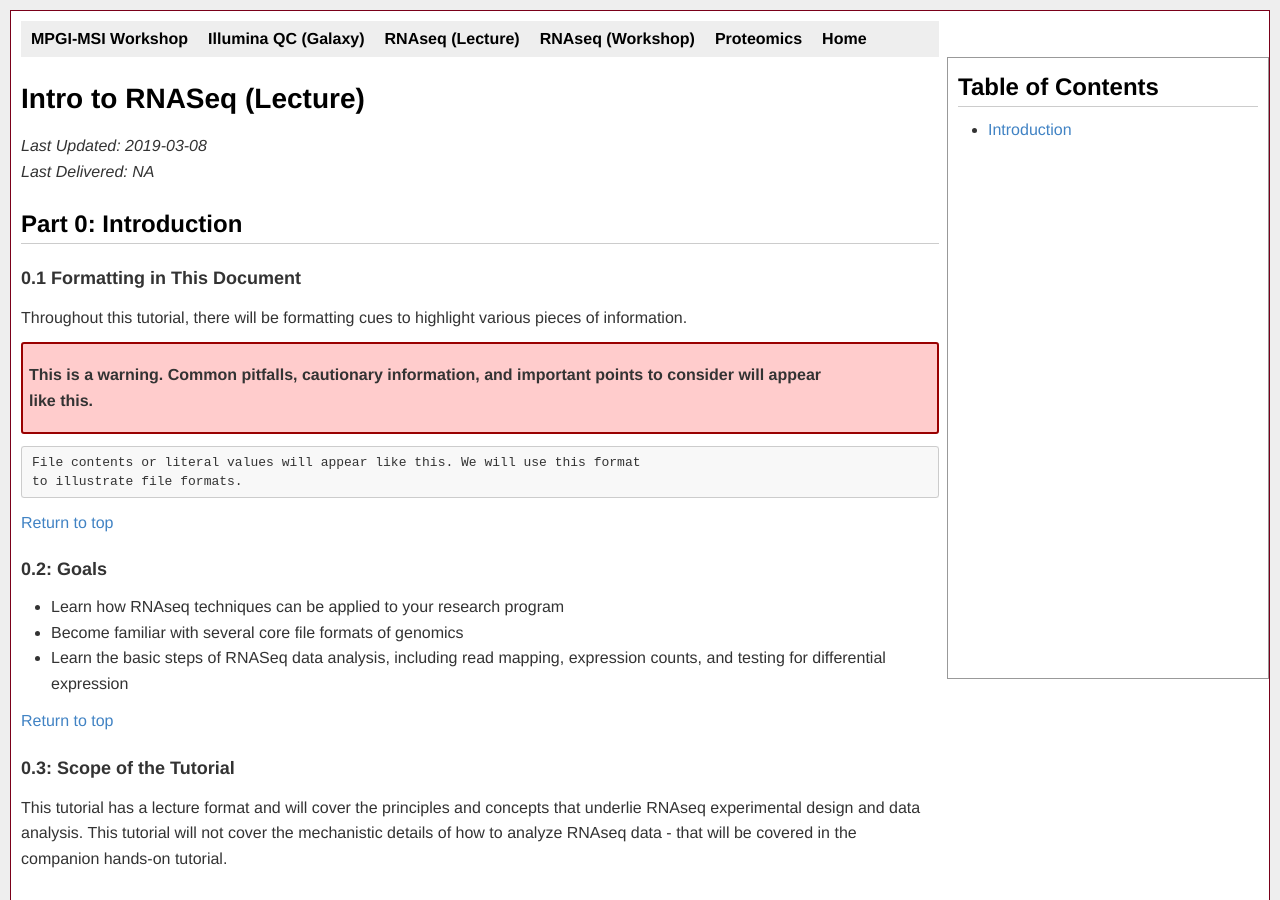
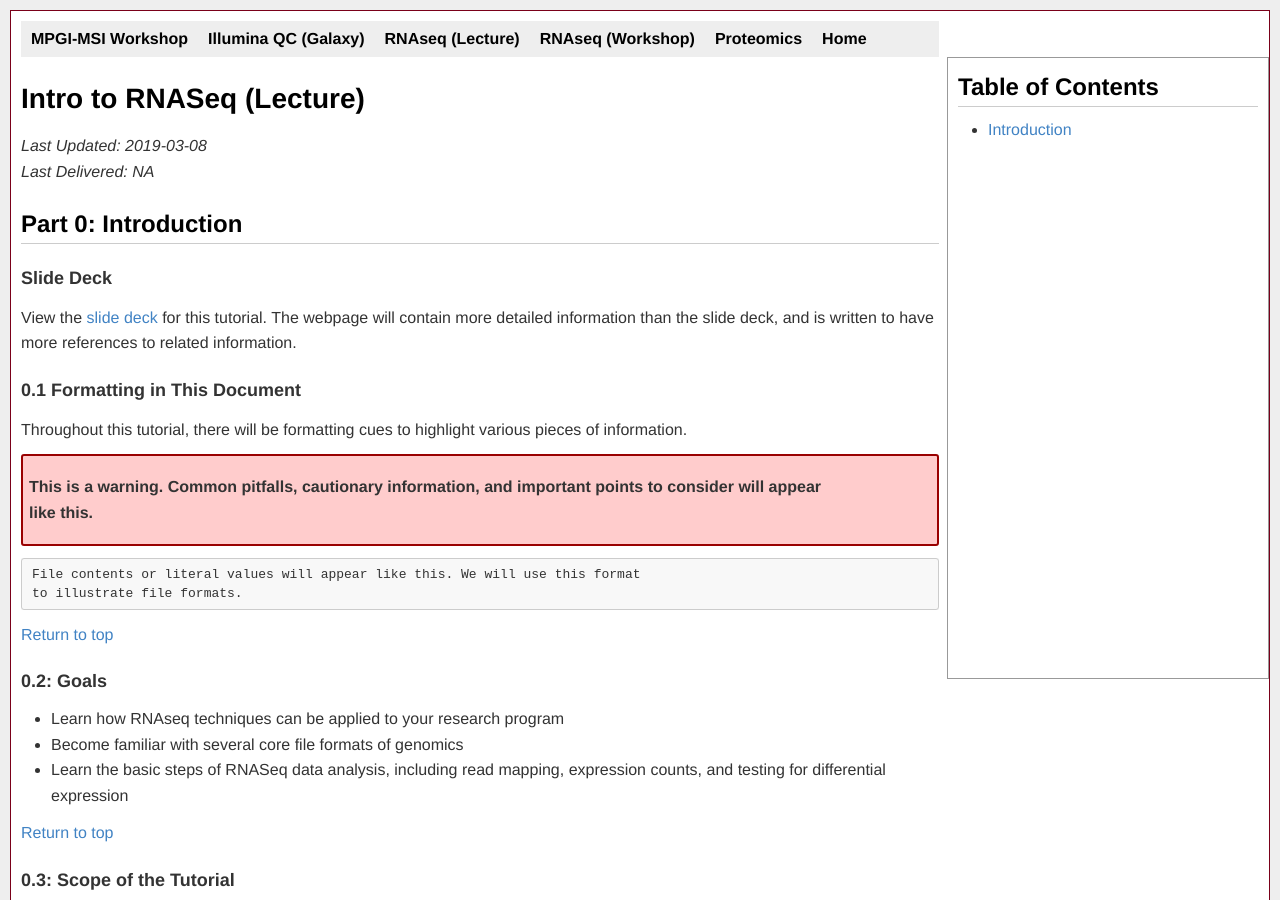
Before and after one commit to msi-ris/Tutorials, a Jekyll site: the page built from rnaseq_lec.md, in a window 1280 px wide and 900 px high. Built offline with Jekyll 4.4.1, drawn with Linux system fonts in a browser that asks for light colours.

Commit message:
Update rnaseq lec

```diff
--- a/rnaseq_lec.md
+++ b/rnaseq_lec.md
@@ -19,6 +19,11 @@ delivered: NA
 *Last Delivered: {{page.delivered}}*
 
 ## <a name="0"></a>Part 0: Introduction
+### Slide Deck
+View the [slide deck](#) for this tutorial. The webpage will contain more
+detailed information than the slide deck, and is written to have more references
+to related information.
+
 ### <a name="0.1"></a>0.1 Formatting in This Document
 Throughout this tutorial, there will be formatting cues to highlight various
 pieces of information.
```
